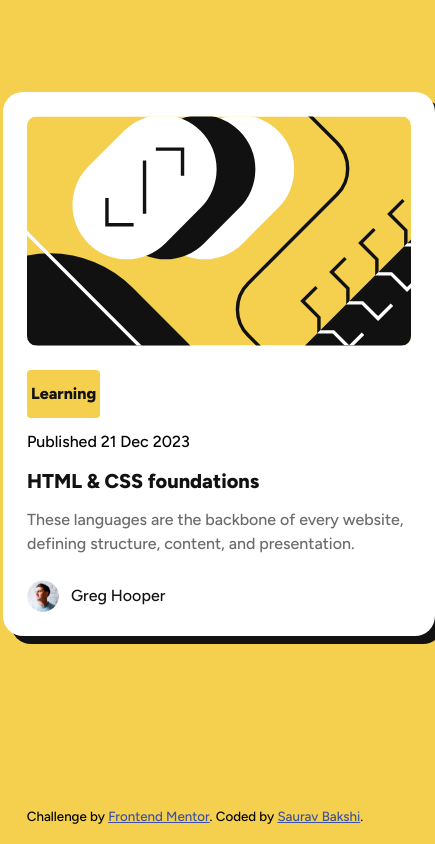
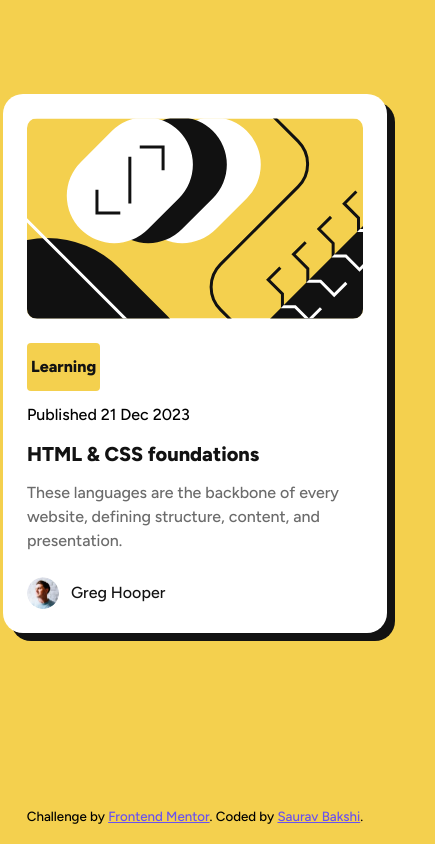
Before and after one commit to Prince15130/fm-blog-preview-card, a website built with Vite: page index.html in a window 390 px wide. Shown: the whole page, 435 px wide, since content can reach past the window. Built offline with nearby package versions, Linux system fonts and the light colour scheme.

Commit message:
feat: :sparkles: Enhance blog preview card layout and styling

```diff
--- a/index.html
+++ b/index.html
@@ -18,11 +18,12 @@
     <main>
       <article class="card">
         <img
+          class="card-image"
           src="./assets/images/illustration-article.svg"
           alt="Image having code tags and illustrating a blog post"
         />
         <section class="info">
-          <span class="category">Learning</span>
+          <strong class="category">Learning</strong>
           <time datetime="2023-12-21">Published 21 Dec 2023</time>
           <h2><a href="#">HTML & CSS foundations</a></h2>
           <p>
@@ -31,8 +32,12 @@
           </p>
         </section>
         <footer class="author">
-          <img src="./assets/images/image-avatar.webp" alt="Greg Hooper" />
-          <span class="name">Greg Hooper</span>
+          <img
+            class="author-avatar"
+            src="./assets/images/image-avatar.webp"
+            alt="Greg Hooper"
+          />
+          <address class="author-name">Greg Hooper</address>
         </footer>
       </article>
     </main>
--- a/style.css
+++ b/style.css
@@ -35,6 +35,7 @@ body {
 main {
   margin-top: auto;
   margin-bottom: auto;
+  padding: 1rem;
 }
 
 .card {
@@ -42,18 +43,16 @@ main {
   border-radius: 1.25rem;
   padding: var(--spacing-md);
   box-shadow: 0.5rem 0.5rem var(--color-gray-950);
-  max-width: 24rem;
-  width: 100%;
+  max-width: clamp(20rem, 90vw, 24rem);
   height: auto;
   display: flex;
   flex-direction: column;
   justify-content: space-between;
   gap: 1.5rem;
-  margin: 1rem;
+}
 
-  img {
+.card-image {
   border-radius: 0.625rem;
-  }
 }
 
 .info {
@@ -61,22 +60,23 @@ main {
   flex-direction: column;
   gap: 0.75rem;
   align-items: flex-start;
+}
 
-  h2 {
+.info h2 {
   margin: 0;
   font-size: 1.25rem;
   font-weight: var(--font-weight-bold);
   line-height: 150%;
 }
-  h2 a {
+
+.info h2 a {
   text-decoration: none;
   color: var(--color-gray-950);
 }
 
-  h2 a:hover,
-  h2 a:focus {
+.info h2 a:hover,
+.info h2 a:focus {
   color: var(--color-yellow);
-  }
 }
 
 .category {
@@ -97,18 +97,19 @@ p {
   display: flex;
   align-items: center;
   gap: 0.75rem;
+}
 
-  img {
+.author-avatar {
   width: 2rem;
   height: 2rem;
   border-radius: 50%;
 }
 
-  .name {
+.author-name {
   color: var(--color-gray-950);
   font-size: var(--font-size-base);
   font-weight: var(--font-weight-medium);
-  }
+  font-style: normal;
 }
 
 .attribution {
@@ -118,5 +119,5 @@ p {
   width: 100%;
 }
 .attribution a {
-  color: hsl(228, 45%, 44%);
+  color: #6951f0;
 }
```
Lines whose indentation alone changed are shown as unchanged.
